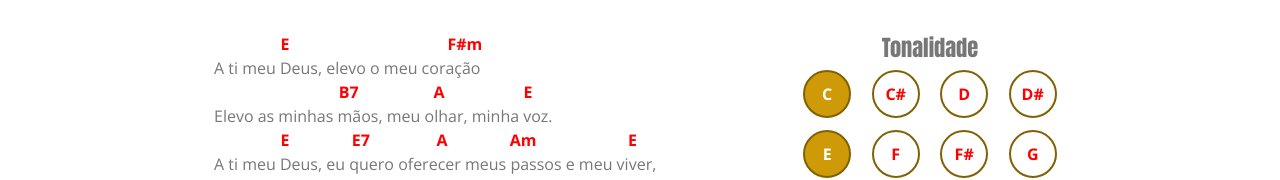
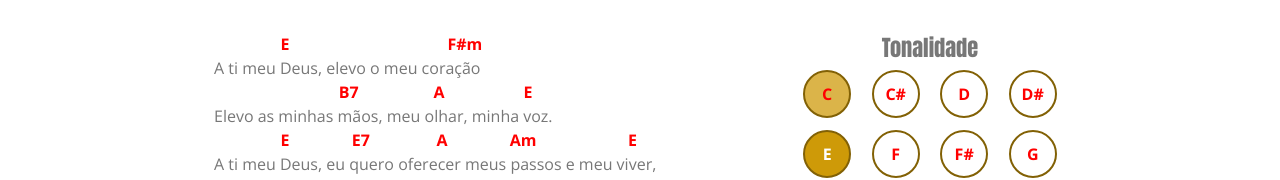
Before and after one commit to benygra/cancioneiro-v2, a Vue app: page /songs/a_ti_meu_deus in a window 1280 px wide. In both pictures the pointer is over the item 827 px from the left and 274 px from the top of the page. Shown: the part 180-360 px from the top of the page. Built offline with nearby package versions, Linux system fonts and the light colour scheme.

Commit message:
css change

```diff
--- a/src/components/Tone.vue
+++ b/src/components/Tone.vue
@@ -119,9 +119,13 @@ watch(() => props.song, () => {
 .item-text {
   font-weight: bold;
   color: inherit;
+  text-align: center;
 }
 
-.item:hover,
+.item:hover {
+  background-color: var(--tone-btn-hover-bg-color);
+}
+
 .item-selected {
   background-color: var(--default-bg-color);
   color: white;
```
